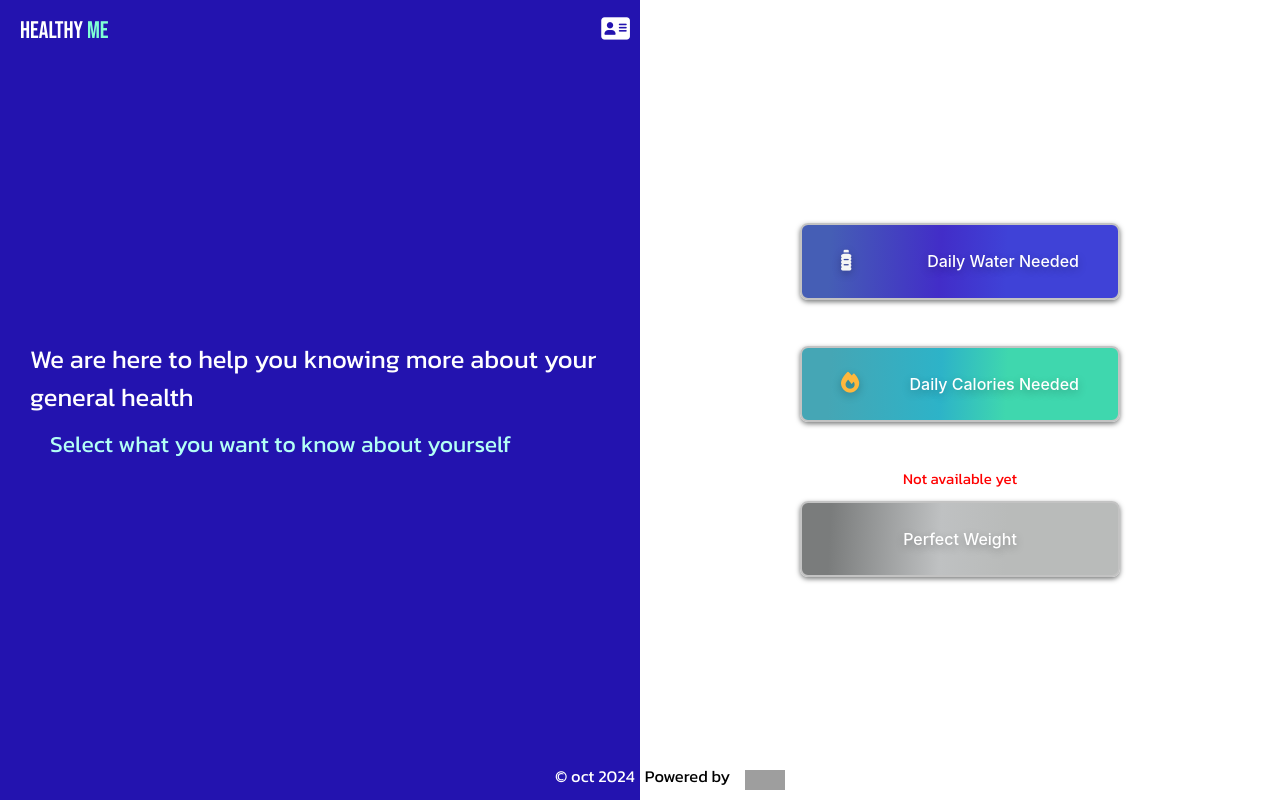
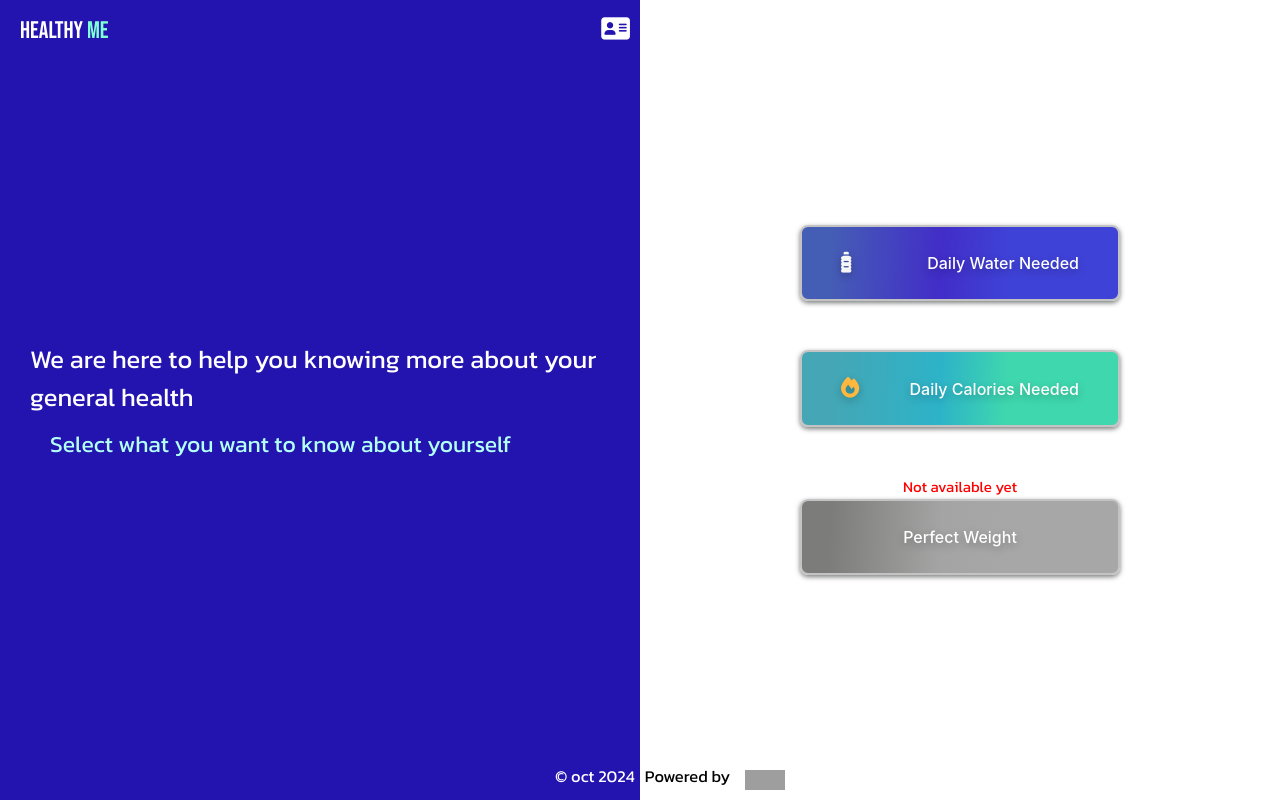
Before and after one commit to Taha-Alsaity/H2o, a Django app: page / in a window 1280 px wide. Run offline with Django 4.2, Linux system fonts and the light colour scheme; some libraries are stand-ins or nearby versions; some web fonts are replaced; grey boxes are pictures that could not be loaded.

Commit message:
update UI

```diff
--- a/H2Oapp/templates/index/mainpage.html
+++ b/H2Oapp/templates/index/mainpage.html
@@ -20,7 +20,7 @@
 <link href="https://cdnjs.cloudflare.com/ajax/libs/flowbite/2.0.0/flowbite.min.css"  rel="stylesheet" />
 <script src="https://cdn.jsdelivr.net/npm/bootstrap@5.3.0-alpha1/dist/js/bootstrap.min.js" integrity="sha384-mQ93GR66B00ZXjt0YO5KlohRA5SY2XofN4zfuZxLkoj1gXtW8ANNCe9d5Y3eG5eD" crossorigin="anonymous"></script>
 
-<link rel="stylesheet" href="{% static 'css/mainindex.css' %}">
+<link rel="stylesheet" href="{% static 'css/cs/mainindex.css' %}">
 
     <link rel="icon"  href="{% static 'picss/h2e4.png' %}">
     <meta name="viewport" content="width=device-width, initial-scale=1.0, viewport-fit=cover">
@@ -51,7 +51,7 @@
             </a>
             <a href="#" >
             <label style="  margin-left: 0px; color: red;" for="">Not available yet</label>
-                <button style=" justify-content: center; text-align: center; border: 2px solid rgb(195, 195, 195); box-shadow: #7a7c7c 0px 2px 5px; margin-top: 10px; width: 100%; background-image: linear-gradient(92.88deg, #7a7c7c 9.16%, #bfc1c2 43.89%, #b9bbba 64.72%);" class="button-36" role="button"> <span></span> Perfect Weight</button>
+                <button style=" justify-content: center; text-align: center; background-image: linear-gradient(92.88deg, #7c7c7a 9.16%, #a4a4a4 43.89%, #a7a7a7 64.72%);" class="button-36" role="button"> <span></span> Perfect Weight</button>
         </a></nav>
        </div>
        <label class="eco" style=''> &copy; oct 2024 <span style=" color: rgb(0, 0, 0); margin-left: 10px;"> Powered by</span>   <img class="mimg" style=" "  src="{% static 'picss/eco3.png' %}" alt=""></label>
```
Also changed, not shown: H2Oapp/static/css/cs/mainindex.css (renamed from H2Oapp/static/css/mainindex.css).
